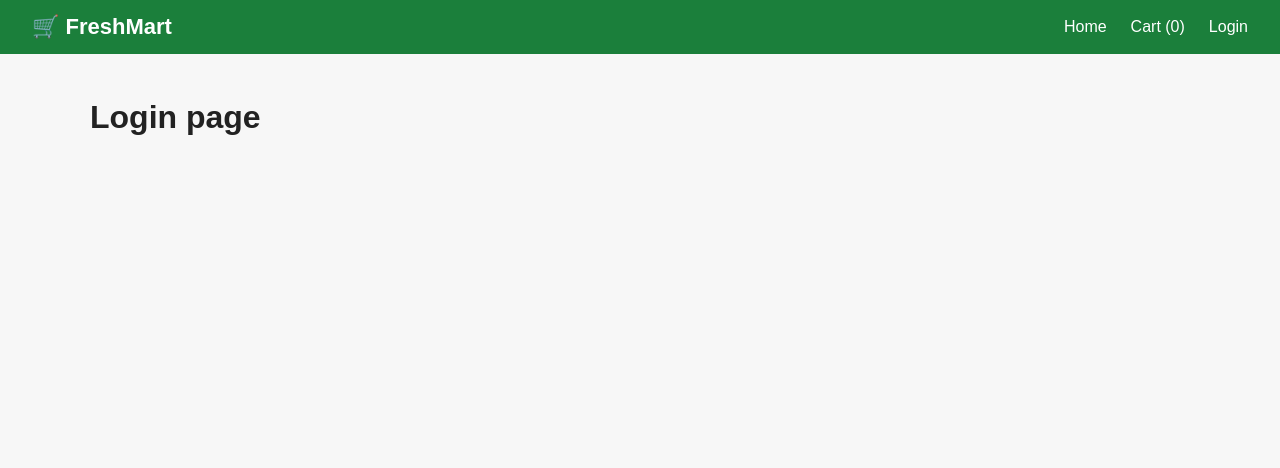
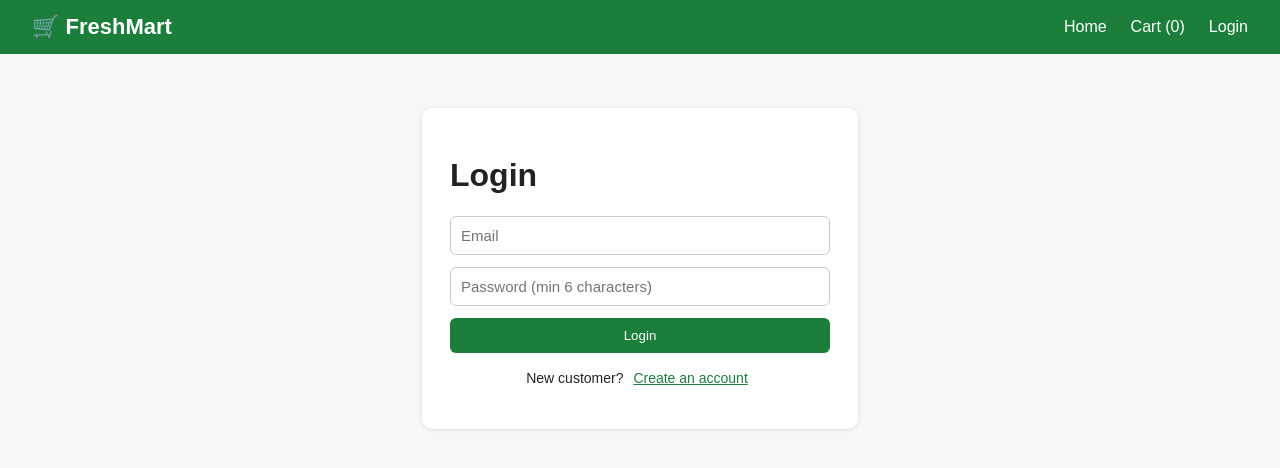
Before and after one commit to indrajithmc62-oss/supermarket-website, a React (Vite) app in the folder client/: page /login in a window 1280 px wide. Shown: the top 468 px of the page. Built offline with nearby package versions, Linux system fonts and the light colour scheme; no server answers.

Commit message:
Add login and register page

```diff
--- a/client/src/components/Navbar.jsx
+++ b/client/src/components/Navbar.jsx
@@ -1,8 +1,16 @@
-import { Link } from "react-router-dom";
+import { Link, useNavigate } from "react-router-dom";
 import { useCart } from "../context/CartContext";
+import { useAuth } from "../context/AuthContext";
 
 function Navbar() {
   const { totalItems } = useCart();
+  const { user, logout } = useAuth();
+  const navigate = useNavigate();
+
+  const handleLogout = () => {
+    logout();
+    navigate("/");
+  };
 
   return (
     <nav className="navbar">
@@ -12,7 +20,16 @@ function Navbar() {
       <div className="nav-links">
         <Link to="/">Home</Link>
         <Link to="/cart">Cart ({totalItems})</Link>
-        <Link to="/login">Login</Link>
+        {user ? (
+          <>
+            <span className="nav-user">Hi, {user.name}</span>
+            <button className="nav-logout" onClick={handleLogout}>
+              Logout
+            </button>
+          </>
+        ) : (
+          <Link to="/login">Login</Link>
+        )}
       </div>
     </nav>
   );
--- /dev/null
+++ b/client/src/context/AuthContext.jsx
@@ -0,0 +1,43 @@
+import { createContext, useContext, useState } from "react";
+import api from "../services/api";
+
+const AuthContext = createContext();
+
+export function AuthProvider({ children }) {
+  const [user, setUser] = useState(() => {
+    try {
+      return JSON.parse(localStorage.getItem("user")) || null;
+    } catch {
+      return null;
+    }
+  });
+
+  const saveUser = (data) => {
+    setUser(data);
+    localStorage.setItem("user", JSON.stringify(data));
+  };
+
+  const login = async (email, password) => {
+    const res = await api.post("/auth/login", { email, password });
+    saveUser(res.data);
+  };
+
+  // Register, then log in straight away
+  const register = async (name, email, password) => {
+    await api.post("/auth/register", { name, email, password });
+    await login(email, password);
+  };
+
+  const logout = () => {
+    setUser(null);
+    localStorage.removeItem("user");
+  };
+
+  return (
+    <AuthContext.Provider value={{ user, login, register, logout }}>
+      {children}
+    </AuthContext.Provider>
+  );
+}
+
+export const useAuth = () => useContext(AuthContext);
--- a/client/src/index.css
+++ b/client/src/index.css
@@ -167,3 +167,52 @@ body {
   border-radius: 6px;
   text-decoration: none;
 }
+.auth-box {
+  max-width: 380px;
+  margin: 30px auto;
+  background: white;
+  padding: 28px;
+  border-radius: 10px;
+  box-shadow: 0 1px 4px rgba(0, 0, 0, 0.12);
+}
+
+.auth-box form {
+  display: flex;
+  flex-direction: column;
+  gap: 12px;
+}
+
+.auth-box input {
+  padding: 10px;
+  border: 1px solid #ccc;
+  border-radius: 6px;
+  font-size: 15px;
+}
+
+.switch-text {
+  margin-top: 16px;
+  text-align: center;
+  font-size: 14px;
+}
+
+.text-btn {
+  background: none;
+  border: none;
+  color: #1b7f3b;
+  cursor: pointer;
+  font-size: 14px;
+  text-decoration: underline;
+}
+
+.nav-user {
+  color: white;
+}
+
+.nav-logout {
+  background: transparent;
+  color: white;
+  border: 1px solid white;
+  padding: 4px 12px;
+  border-radius: 6px;
+  cursor: pointer;
+}
--- a/client/src/main.jsx
+++ b/client/src/main.jsx
@@ -3,14 +3,17 @@ import { createRoot } from "react-dom/client";
 import { BrowserRouter } from "react-router-dom";
 import App from "./App.jsx";
 import { CartProvider } from "./context/CartContext.jsx";
+import { AuthProvider } from "./context/AuthContext.jsx";
 import "./index.css";
 
 createRoot(document.getElementById("root")).render(
   <StrictMode>
     <BrowserRouter>
-      <CartProvider>
-        <App />
-      </CartProvider>
+      <AuthProvider>
+        <CartProvider>
+          <App />
+        </CartProvider>
+      </AuthProvider>
     </BrowserRouter>
   </StrictMode>
 );
--- a/client/src/pages/Login.jsx
+++ b/client/src/pages/Login.jsx
@@ -1,5 +1,88 @@
+import { useState } from "react";
+import { useNavigate } from "react-router-dom";
+import { useAuth } from "../context/AuthContext";
+
 function Login() {
-  return <h1>Login page</h1>;
+  const { login, register } = useAuth();
+  const navigate = useNavigate();
+
+  const [isRegister, setIsRegister] = useState(false);
+  const [name, setName] = useState("");
+  const [email, setEmail] = useState("");
+  const [password, setPassword] = useState("");
+  const [error, setError] = useState("");
+  const [loading, setLoading] = useState(false);
+
+  const handleSubmit = async (e) => {
+    e.preventDefault();
+    setError("");
+    setLoading(true);
+    try {
+      if (isRegister) {
+        await register(name, email, password);
+      } else {
+        await login(email, password);
+      }
+      navigate("/");
+    } catch (err) {
+      setError(err.response?.data?.message || "Something went wrong");
+    } finally {
+      setLoading(false);
+    }
+  };
+
+  return (
+    <div className="auth-box">
+      <h1>{isRegister ? "Create account" : "Login"}</h1>
+
+      <form onSubmit={handleSubmit}>
+        {isRegister && (
+          <input
+            type="text"
+            placeholder="Full name"
+            value={name}
+            onChange={(e) => setName(e.target.value)}
+            required
+          />
+        )}
+        <input
+          type="email"
+          placeholder="Email"
+          value={email}
+          onChange={(e) => setEmail(e.target.value)}
+          required
+        />
+        <input
+          type="password"
+          placeholder="Password (min 6 characters)"
+          value={password}
+          onChange={(e) => setPassword(e.target.value)}
+          required
+          minLength={6}
+        />
+
+        {error && <p className="error">{error}</p>}
+
+        <button type="submit" className="add-btn" disabled={loading}>
+          {loading ? "Please wait..." : isRegister ? "Register" : "Login"}
+        </button>
+      </form>
+
+      <p className="switch-text">
+        {isRegister ? "Already have an account?" : "New customer?"}{" "}
+        <button
+          type="button"
+          className="text-btn"
+          onClick={() => {
+            setIsRegister(!isRegister);
+            setError("");
+          }}
+        >
+          {isRegister ? "Login" : "Create an account"}
+        </button>
+      </p>
+    </div>
+  );
 }
 
 export default Login;
```
